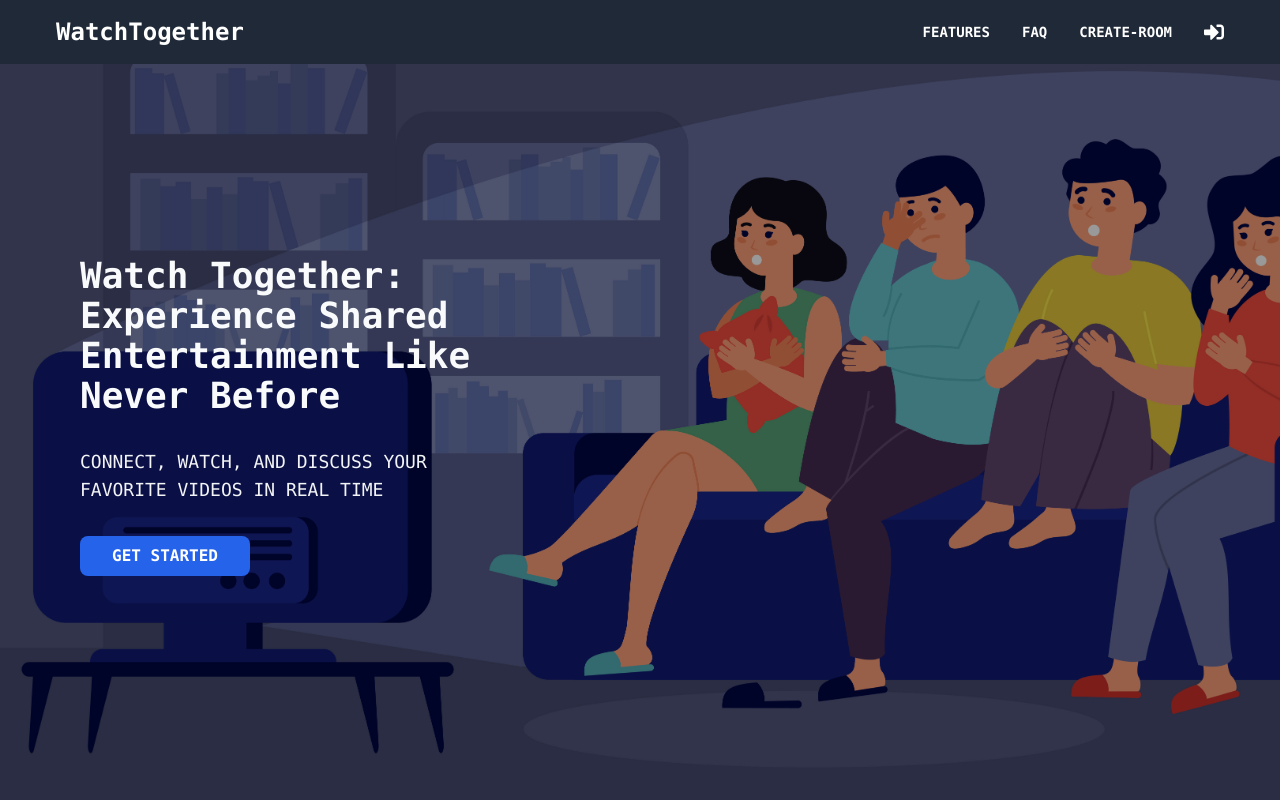
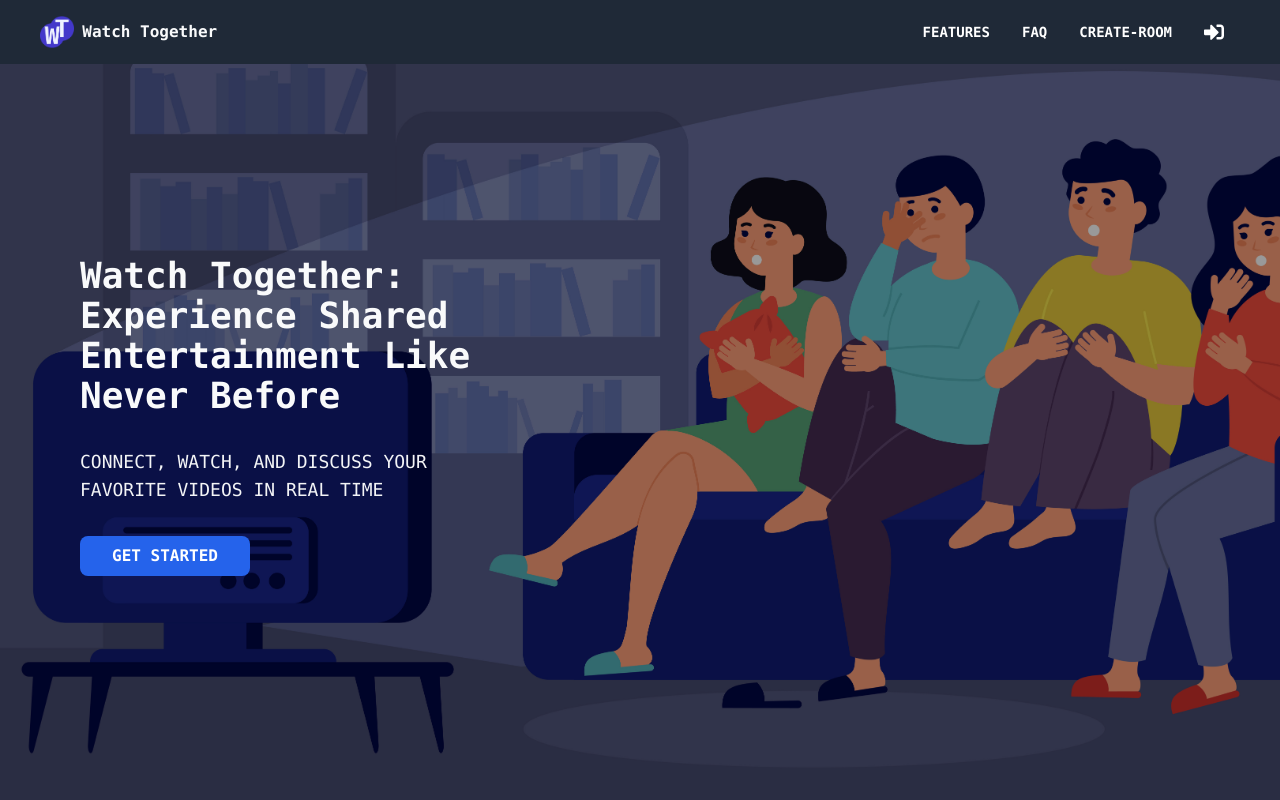
Before and after one commit to abdelfetah18/watch-together, a Next.js app: page / in a window 1280 px wide. Shown: the top 800 px of the page. Built offline with nearby package versions, Linux system fonts and the light colour scheme.

Commit message:
Add logo

```diff
--- a/src/components/landing_page/Header.js
+++ b/src/components/landing_page/Header.js
@@ -13,7 +13,10 @@ export default function Header(){
 
     return(
         <div className="sticky top-0 flex flex-row items-center justify-between w-full px-10 h-16 bg-gray-800">
-            <div className="text-white font-mono font-bold text-2xl px-4 cursor-pointer">WatchTogether</div>
+            <div className="flex items-center cursor-pointer">
+                <img className="h-10" src="/logo.png" />
+                <div className="text-gray-50 font-mono font-semibold ml-2">Watch Together</div>
+            </div>
             <div className="flex flex-row items-center">
             <div onClick={scrollTo(1)} className="text-white font-mono font-semibold text-sm px-4 cursor-pointer hover:text-blue-600 hover:font-semibold duration-300 uppercase">Features</div>
             <div onClick={scrollTo(2)} className="text-white font-mono font-semibold text-sm px-4 cursor-pointer hover:text-blue-600 hover:font-semibold duration-300 uppercase">FAQ</div>
```
Also changed, not shown: public/logo.png (added).
